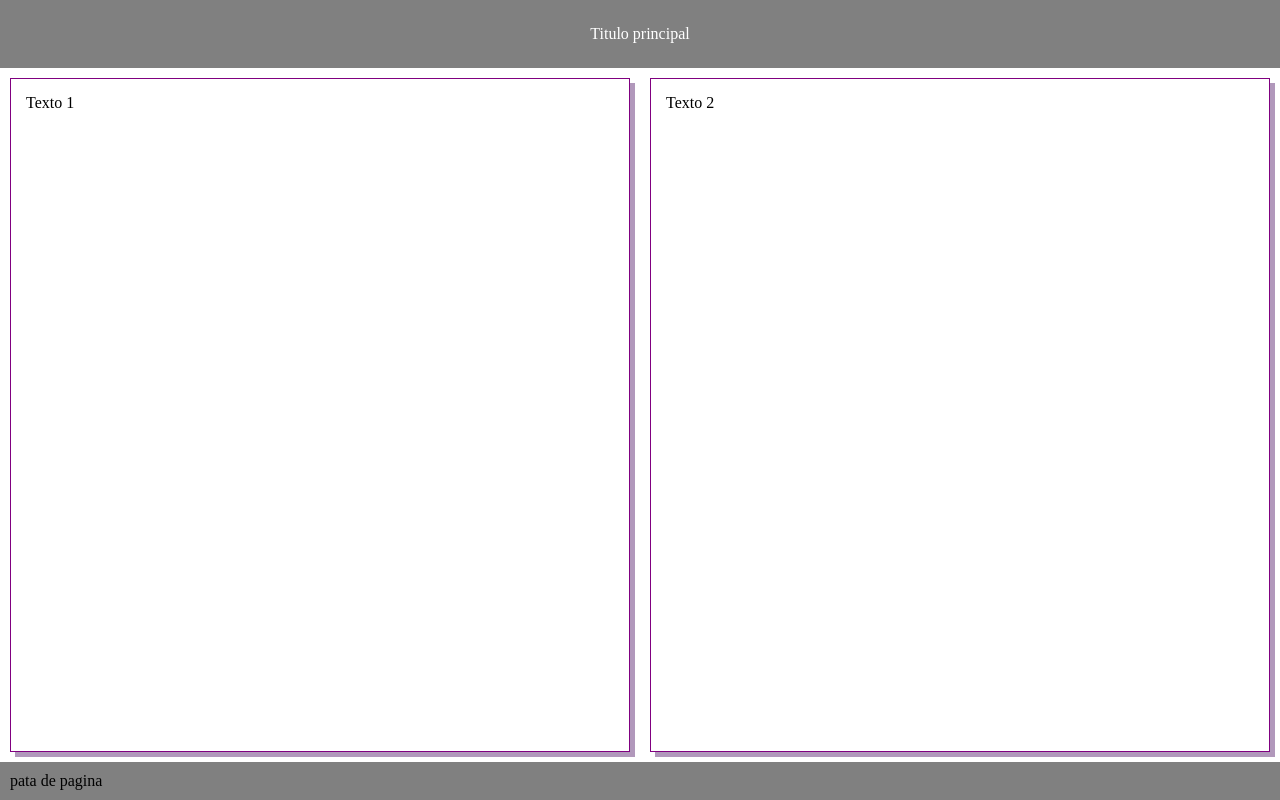
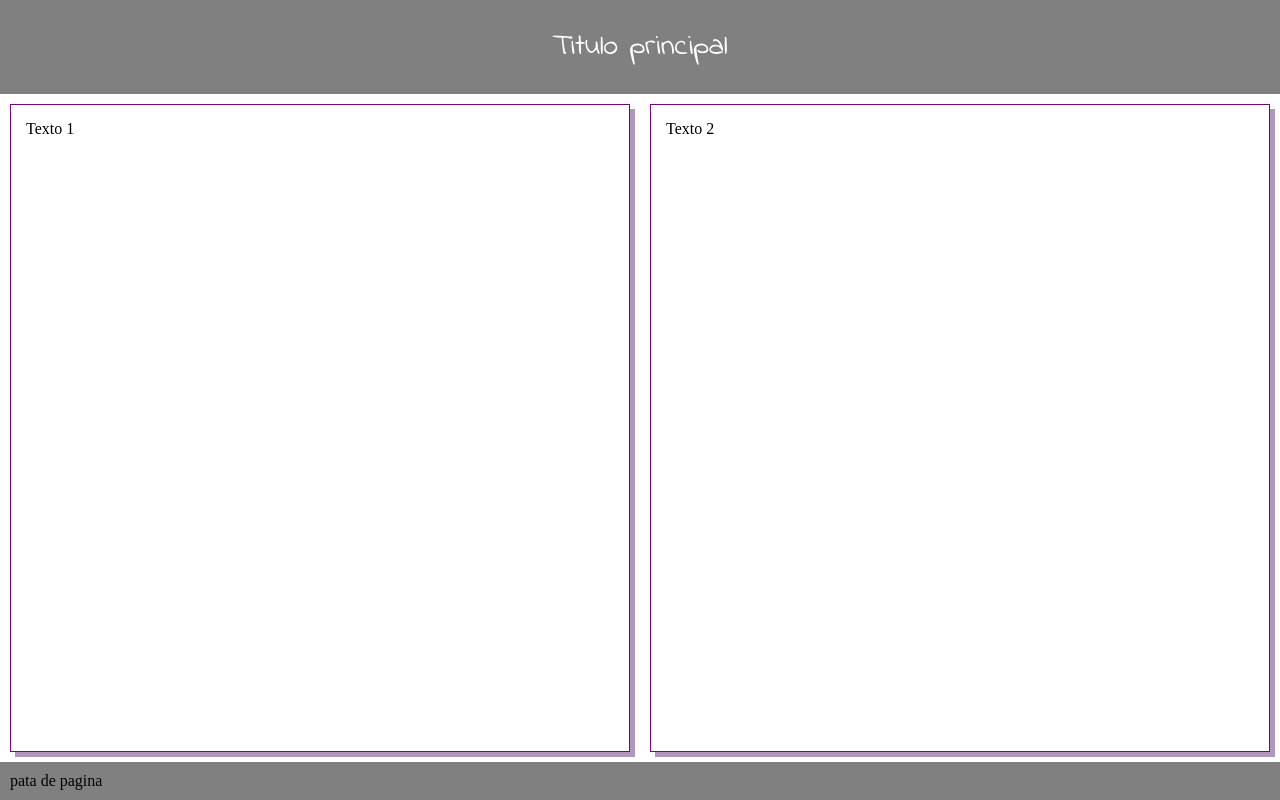
Before and after one commit to valgsm310/programacionportafolio, a plain HTML site: page parcial2/practica2_7.html in a window 1280 px wide. Drawn offline with Linux system fonts and the light colour scheme.

Commit message:
Add files via upload

```diff
--- a/parcial2/ejemploflex.css
+++ b/parcial2/ejemploflex.css
@@ -10,6 +10,8 @@
 }
 
 .encabezado{
+	font-family: "Indie Flower", cursive;
+	font-size: 30px;
 	background: gray;
 	color: white;
 	padding: 25px;
--- a/parcial2/practica2_7.html
+++ b/parcial2/practica2_7.html
@@ -4,6 +4,11 @@
 	<meta charset="utf-8">
 	<meta name="viewport" content="width=device-width, initial-scale=1">
 	<title></title>
+
+	<link rel="preconnect" href="https://fonts.googleapis.com">
+	<link rel="preconnect" href="https://fonts.gstatic.com" crossorigin>
+	<link href="https://fonts.googleapis.com/css2?family=Indie+Flower&display=swap" rel="stylesheet">
+
 	<link rel="stylesheet" type="text/css" href="ejemploflex.css">
 </head>
 <body>
```
